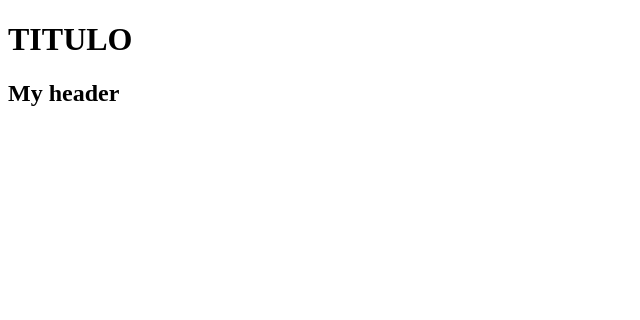
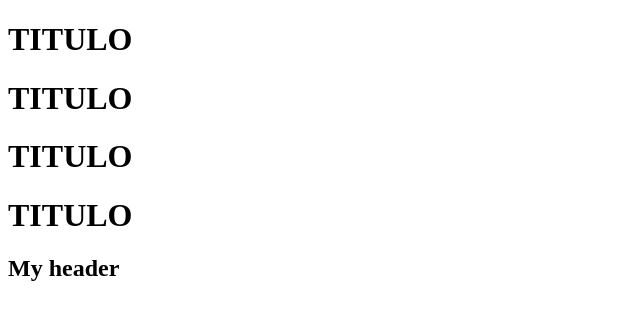
Before and after one commit to bryan22elescano/proyecto_tutoria, a plain HTML site: page index.html in a window 1280 px wide. Shown: the whole page, without its empty margins (0-640 px from the left). Drawn offline with Linux system fonts and the light colour scheme.

Commit message:
se agergo 4 titulos

```diff
--- a/index.html
+++ b/index.html
@@ -7,6 +7,9 @@
 </head>
 <body>
     <h1>TITULO</h1>
+    <h1>TITULO</h1>
+    <h1>TITULO</h1>
+    <h1>TITULO</h1>
     <header>
         <h2>My header</h2>
     </header>
```
